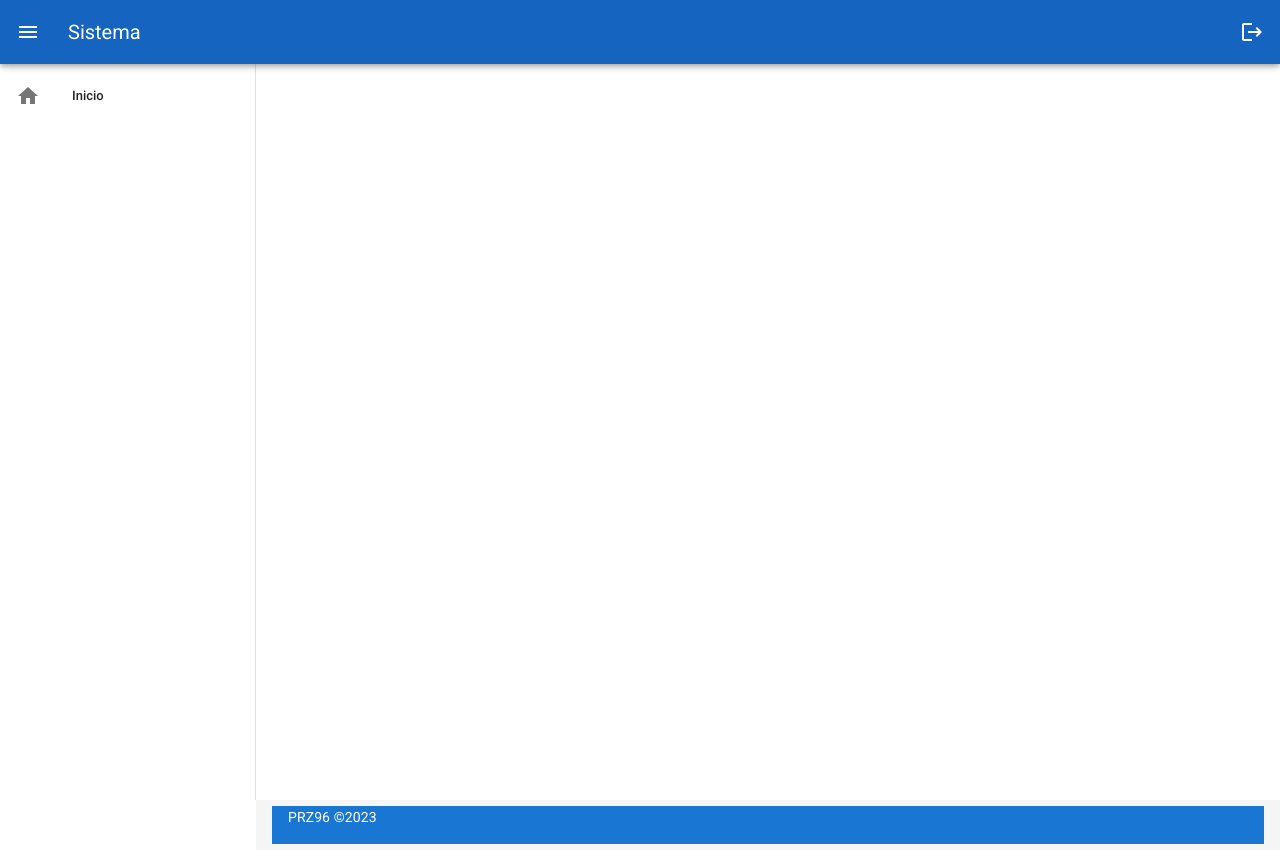
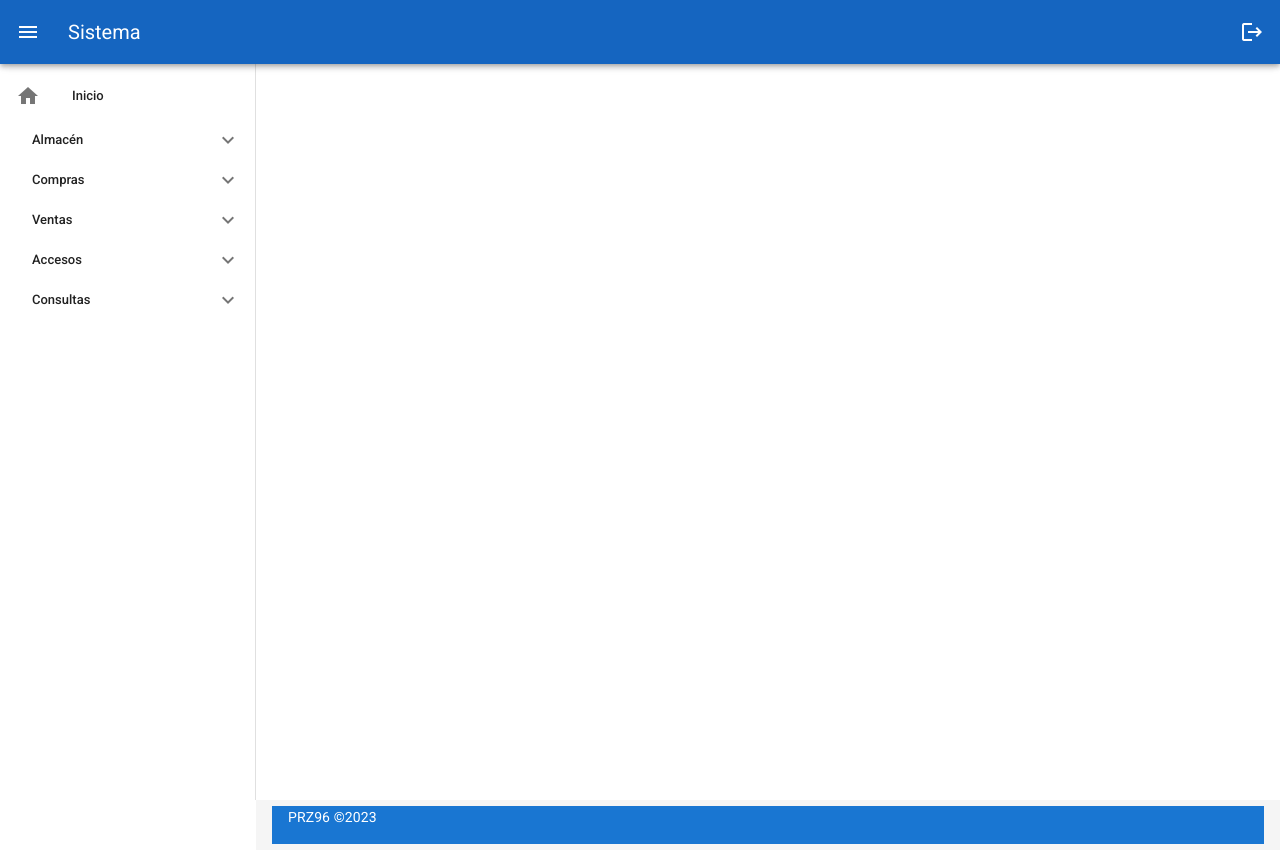
Before and after one commit to PRZ96/sistema-vue, a Vue app: page /categoria in a window 1280 px wide. Built offline with nearby package versions, Linux system fonts and the light colour scheme.

Commit message:
agregar opciones a menu y crear el componente categoria

```diff
--- a/src/App.vue
+++ b/src/App.vue
@@ -14,6 +14,171 @@
             <v-list-item-title> Inicio </v-list-item-title>
           </v-list-item>
         </template>
+
+        <template>
+          <v-list-group>
+            <!-- lista de menu de opciones -->
+
+            <v-list-item slot="activator">
+              <v-list-item-content>
+                <v-list-item-title> Almacén </v-list-item-title>
+              </v-list-item-content>
+            </v-list-item>
+
+            <v-list-item :to="{ name: '' }">
+              <v-list-item-action>
+                <v-icon>table_chart</v-icon>
+              </v-list-item-action>
+              <v-list-item-content>
+                <v-list-item-title>
+                  Categorías
+                </v-list-item-title>
+              </v-list-item-content>
+            </v-list-item>
+
+            <v-list-item :to="{ name: '' }">
+              <v-list-item-action>
+                <v-icon>table_chart</v-icon>
+              </v-list-item-action>
+              <v-list-item-content>
+                <v-list-item-title>
+                  Artículos
+                </v-list-item-title>
+              </v-list-item-content>
+            </v-list-item>
+
+          </v-list-group>
+        </template>
+
+        <template>
+          <v-list-group>
+            <!-- lista de menu de opciones -->
+
+            <v-list-item slot="activator">
+              <v-list-item-content>
+                <v-list-item-title> Compras </v-list-item-title>
+              </v-list-item-content>
+            </v-list-item>
+
+            <v-list-item :to="{ name: '' }">
+              <v-list-item-action>
+                <v-icon>table_chart</v-icon>
+              </v-list-item-action>
+              <v-list-item-content>
+                <v-list-item-title>
+                  Ingresos
+                </v-list-item-title>
+              </v-list-item-content>
+            </v-list-item>
+
+            <v-list-item :to="{ name: '' }">
+              <v-list-item-action>
+                <v-icon>table_chart</v-icon>
+              </v-list-item-action>
+              <v-list-item-content>
+                <v-list-item-title>
+                  Proveedores
+                </v-list-item-title>
+              </v-list-item-content>
+            </v-list-item>
+
+          </v-list-group>
+        </template>
+
+        <template>
+          <v-list-group>
+            <!-- lista de menu de opciones -->
+
+            <v-list-item slot="activator">
+              <v-list-item-content>
+                <v-list-item-title> Ventas </v-list-item-title>
+              </v-list-item-content>
+            </v-list-item>
+
+            <v-list-item :to="{ name: '' }">
+              <v-list-item-action>
+                <v-icon>table_chart</v-icon>
+              </v-list-item-action>
+              <v-list-item-content>
+                <v-list-item-title>
+                   Ventas
+                </v-list-item-title>
+              </v-list-item-content>
+            </v-list-item>
+
+            <v-list-item :to="{ name: '' }">
+              <v-list-item-action>
+                <v-icon>table_chart</v-icon>
+              </v-list-item-action>
+              <v-list-item-content>
+                <v-list-item-title>
+                  Clientes
+                </v-list-item-title>
+              </v-list-item-content>
+            </v-list-item>
+
+          </v-list-group>
+        </template>
+
+        <template>
+          <v-list-group>
+            <!-- lista de menu de opciones -->
+
+            <v-list-item slot="activator">
+              <v-list-item-content>
+                <v-list-item-title> Accesos </v-list-item-title>
+              </v-list-item-content>
+            </v-list-item>
+
+            <v-list-item :to="{ name: '' }">
+              <v-list-item-action>
+                <v-icon>table_chart</v-icon>
+              </v-list-item-action>
+              <v-list-item-content>
+                <v-list-item-title>
+                  Usuarios
+                </v-list-item-title>
+              </v-list-item-content>
+            </v-list-item>
+
+          </v-list-group>
+        </template>
+
+        <template>
+          <v-list-group>
+            <!-- lista de menu de opciones -->
+
+            <v-list-item slot="activator">
+              <v-list-item-content>
+                <v-list-item-title> Consultas </v-list-item-title>
+              </v-list-item-content>
+            </v-list-item>
+
+            <v-list-item :to="{ name: '' }">
+              <v-list-item-action>
+                <v-icon>table_chart</v-icon>
+              </v-list-item-action>
+              <v-list-item-content>
+                <v-list-item-title>
+                  Consulta Compras
+                </v-list-item-title>
+              </v-list-item-content>
+            </v-list-item>
+
+            <v-list-item :to="{ name: '' }">
+              <v-list-item-action>
+                <v-icon>table_chart</v-icon>
+              </v-list-item-action>
+              <v-list-item-content>
+                <v-list-item-title>
+                  Consulta Ventas
+                </v-list-item-title>
+              </v-list-item-content>
+            </v-list-item>
+
+          </v-list-group>
+        </template>
+
       </v-list>
     </v-navigation-drawer>
 
--- /dev/null
+++ b/src/components/Categoria.vue
@@ -0,0 +1,3 @@
+<template>
+    <h2>Categorias</h2>
+</template>
```
